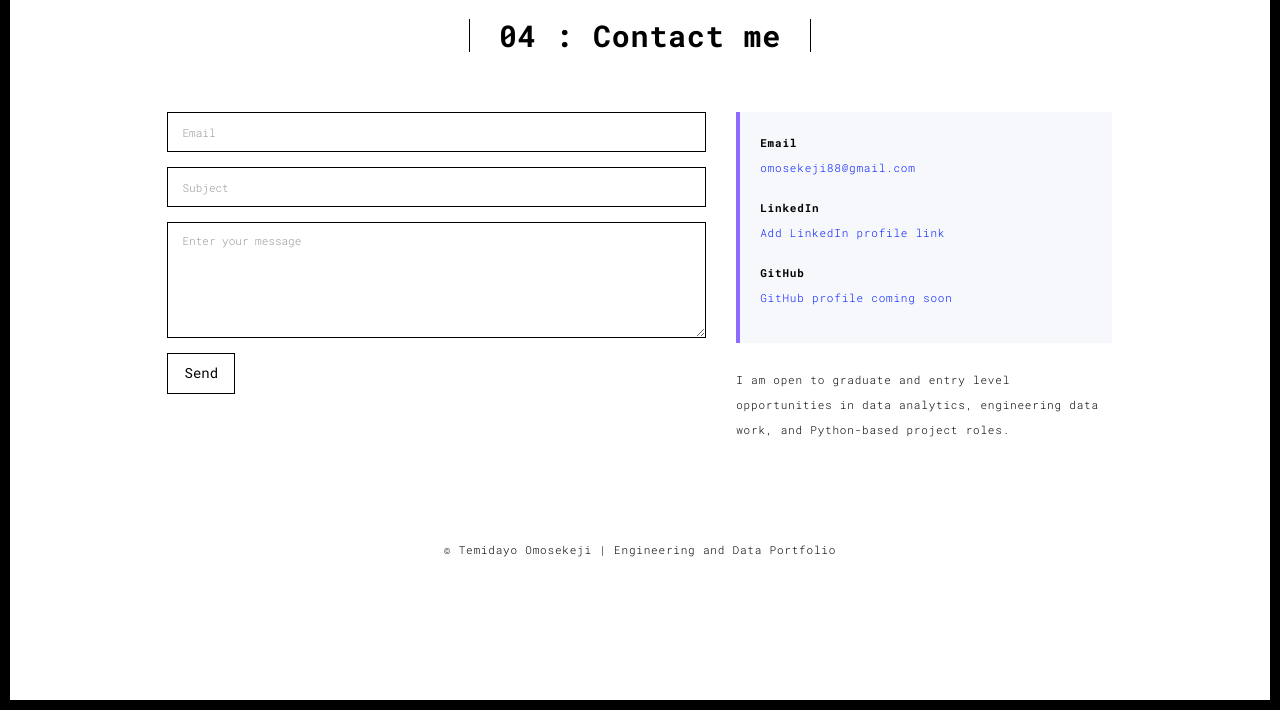
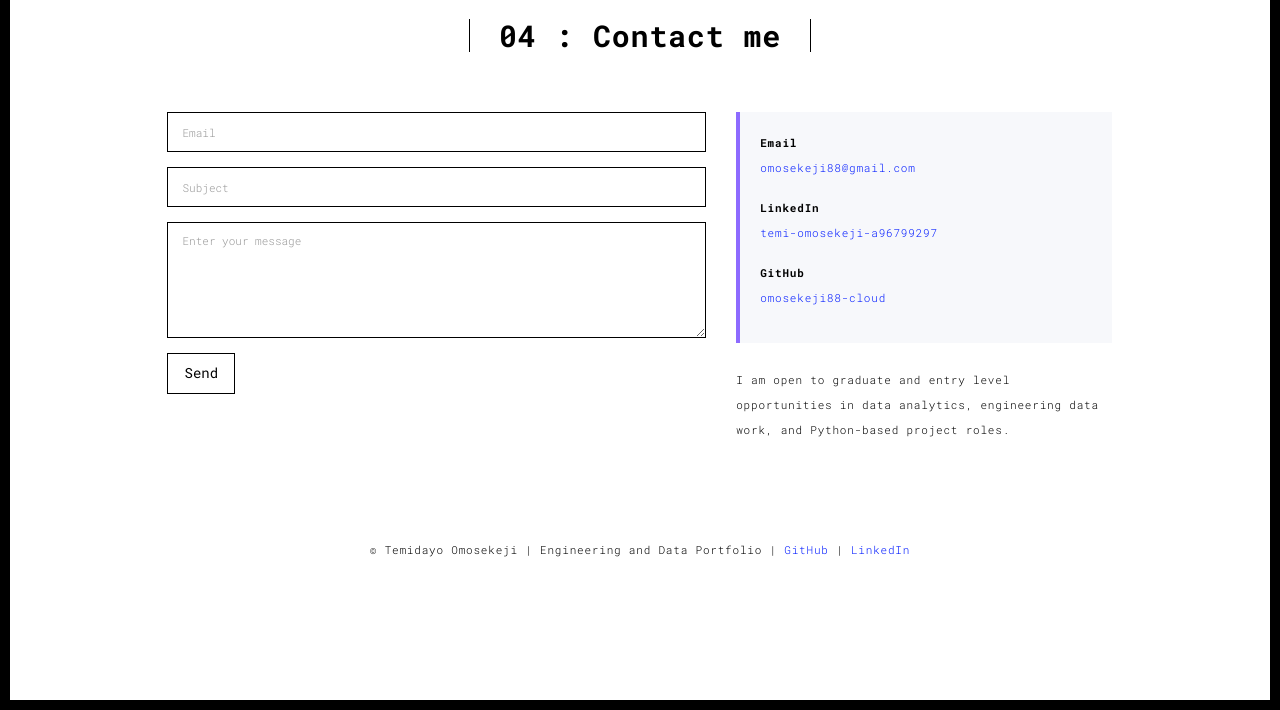
Before and after one commit to omosekeji88-cloud/Temi-Porto, a Flask app: page /contact.html in a window 1280 px wide. Shown: the part 90-800 px from the top of the page. Run offline with Flask 3, Linux system fonts and the light colour scheme; some libraries are stand-ins or nearby versions.

Commit message:
Add GitHub and LinkedIn links

```diff
--- a/templates/about.html
+++ b/templates/about.html
@@ -64,7 +64,7 @@
   <div class="container">
     <div class="row">
       <div class="col-xs-12">
-        <p>© Temidayo Omosekeji | Engineering and Data Portfolio</p>
+        <p>© Temidayo Omosekeji | Engineering and Data Portfolio | <a href="https://github.com/omosekeji88-cloud" target="_blank" rel="noopener">GitHub</a> | <a href="https://www.linkedin.com/in/temi-omosekeji-a96799297" target="_blank" rel="noopener">LinkedIn</a></p>
       </div>
     </div>
   </div>
--- a/templates/contact.html
+++ b/templates/contact.html
@@ -71,8 +71,8 @@
                 <div class="col-md-5 address-container">
                   <div class="contact-highlight">
                     <p><strong>Email</strong><br><a href="mailto:omosekeji88@gmail.com">omosekeji88@gmail.com</a></p>
-                    <p><strong>LinkedIn</strong><br><a href="#" title="Add your LinkedIn URL">Add LinkedIn profile link</a></p>
-                    <p><strong>GitHub</strong><br><a href="#" title="Add your GitHub URL">GitHub profile coming soon</a></p>
+                    <p><strong>LinkedIn</strong><br><a href="https://www.linkedin.com/in/temi-omosekeji-a96799297" target="_blank" rel="noopener">temi-omosekeji-a96799297</a></p>
+                    <p><strong>GitHub</strong><br><a href="https://github.com/omosekeji88-cloud" target="_blank" rel="noopener">omosekeji88-cloud</a></p>
                   </div>
                   <p>I am open to graduate and entry level opportunities in data analytics, engineering data work, and Python-based project roles.</p>
                 </div>
@@ -89,7 +89,7 @@
   <div class="container">
     <div class="row">
       <div class="col-xs-12">
-        <p>© Temidayo Omosekeji | Engineering and Data Portfolio</p>
+        <p>© Temidayo Omosekeji | Engineering and Data Portfolio | <a href="https://github.com/omosekeji88-cloud" target="_blank" rel="noopener">GitHub</a> | <a href="https://www.linkedin.com/in/temi-omosekeji-a96799297" target="_blank" rel="noopener">LinkedIn</a></p>
       </div>
     </div>
   </div>
--- a/templates/index.html
+++ b/templates/index.html
@@ -119,7 +119,7 @@
   <div class="container">
     <div class="row">
       <div class="col-xs-12">
-        <p>© Temidayo Omosekeji | Engineering and Data Portfolio</p>
+        <p>© Temidayo Omosekeji | Engineering and Data Portfolio | <a href="https://github.com/omosekeji88-cloud" target="_blank" rel="noopener">GitHub</a> | <a href="https://www.linkedin.com/in/temi-omosekeji-a96799297" target="_blank" rel="noopener">LinkedIn</a></p>
       </div>
     </div>
   </div>
--- a/templates/thankyou.html
+++ b/templates/thankyou.html
@@ -58,7 +58,7 @@
   <div class="container">
     <div class="row">
       <div class="col-xs-12">
-        <p>© Temidayo Omosekeji | Engineering and Data Portfolio</p>
+        <p>© Temidayo Omosekeji | Engineering and Data Portfolio | <a href="https://github.com/omosekeji88-cloud" target="_blank" rel="noopener">GitHub</a> | <a href="https://www.linkedin.com/in/temi-omosekeji-a96799297" target="_blank" rel="noopener">LinkedIn</a></p>
       </div>
     </div>
   </div>
--- a/templates/work.html
+++ b/templates/work.html
@@ -52,7 +52,7 @@
         </div>
         <p>Developed a 3D reconstruction and atlas-modelling pipeline for anterior-segment OCT scans. The project converted expert 2D annotations into 3D cornea, iris and lesion models, aligned patient-specific meshes using ICP/CPD registration, and applied PCA to analyse anatomical variation and map keratitis lesion distribution in a shared atlas space.</p>
         <div class="button-row">
-          <a href="#" class="btn btn-default">GitHub Repository Coming Soon</a>
+          <a href="https://github.com/omosekeji88-cloud/Temi-Porto" class="btn btn-default" target="_blank" rel="noopener">View GitHub Repository</a>
           <a href="{{ url_for('works') }}" class="btn btn-primary">Back to Projects</a>
         </div>
         <div class="abstract-showcase">
@@ -109,7 +109,7 @@
   <div class="container">
     <div class="row">
       <div class="col-xs-12">
-        <p>© Temidayo Omosekeji | Engineering and Data Portfolio</p>
+        <p>© Temidayo Omosekeji | Engineering and Data Portfolio | <a href="https://github.com/omosekeji88-cloud" target="_blank" rel="noopener">GitHub</a> | <a href="https://www.linkedin.com/in/temi-omosekeji-a96799297" target="_blank" rel="noopener">LinkedIn</a></p>
       </div>
     </div>
   </div>
--- a/templates/works.html
+++ b/templates/works.html
@@ -109,7 +109,7 @@
   <div class="container">
     <div class="row">
       <div class="col-xs-12">
-        <p>© Temidayo Omosekeji | Engineering and Data Portfolio</p>
+        <p>© Temidayo Omosekeji | Engineering and Data Portfolio | <a href="https://github.com/omosekeji88-cloud" target="_blank" rel="noopener">GitHub</a> | <a href="https://www.linkedin.com/in/temi-omosekeji-a96799297" target="_blank" rel="noopener">LinkedIn</a></p>
       </div>
     </div>
   </div>
```
